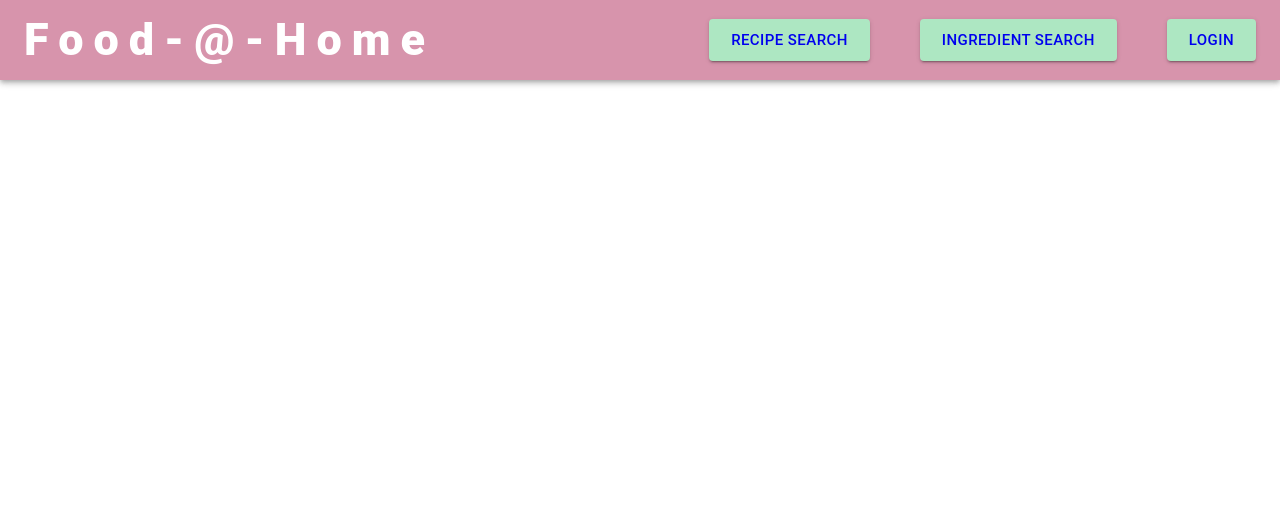
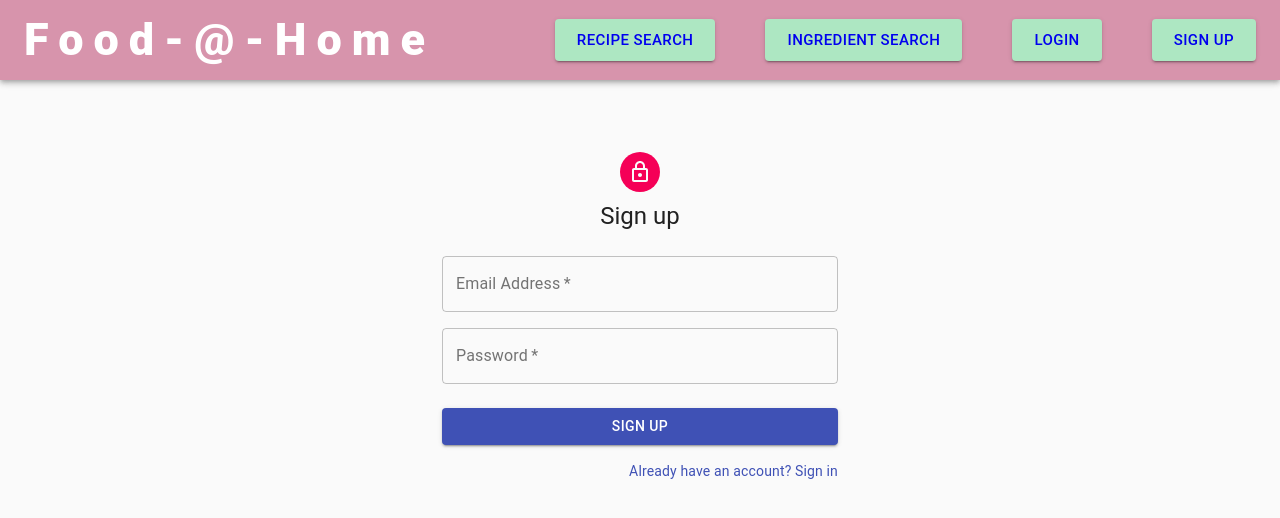
Before and after one commit to MaryWenzel/food-at-home, a React (Create React App) app: page /signup in a window 1280 px wide. Shown: the top 518 px of the page. Built offline with nearby package versions, Linux system fonts and the light colour scheme.

Commit message:
added firebase and signup component

```diff
--- a/package.json
+++ b/package.json
@@ -10,7 +10,7 @@
     "@testing-library/user-event": "^12.8.3",
     "axios": "^0.21.1",
     "express": "^4.17.1",
-    "firebase": "^8.3.1",
+    "firebase": "^8.3.2",
     "mysql": "^2.18.1",
     "nodemon": "^2.0.7",
     "react": "^17.0.2",
--- a/src/Router.js
+++ b/src/Router.js
@@ -3,6 +3,7 @@ import { Switch, Route } from "react-router";
 import RecipeSearch from "./components/RecipeSearch";
 import Ingredients from "./components/Ingredients";
 import Login from "./components/Login";
+import SignUp from "./components/SignUp";
 
 export default function Router() {
   return (
@@ -11,6 +12,7 @@ export default function Router() {
       <Route path="/search" component={RecipeSearch}></Route>
       <Route path="/ingredients" component={Ingredients}></Route>
       <Route path="/login" component={Login}></Route>
+      <Route path="/signup" component={SignUp}></Route>
     </Switch>
   );
 }
--- a/src/components/Navigation.js
+++ b/src/components/Navigation.js
@@ -47,6 +47,11 @@ const Navigation = () => {
               Login
             </Link>
           </Button>
+          <Button className={classes.button} variant="contained" size="large">
+            <Link className={classes.link} to="/signup">
+              Sign Up
+            </Link>
+          </Button>
 
           {/* <li className="nav-list-item">
               <Link to="/ingredients">Ingredient Search</Link>
--- /dev/null
+++ b/src/components/SignUp.js
@@ -0,0 +1,96 @@
+import React, { useRef } from "react";
+import Avatar from "@material-ui/core/Avatar";
+import Button from "@material-ui/core/Button";
+import CssBaseline from "@material-ui/core/CssBaseline";
+import TextField from "@material-ui/core/TextField";
+import Link from "@material-ui/core/Link";
+import Grid from "@material-ui/core/Grid";
+import LockOutlinedIcon from "@material-ui/icons/LockOutlined";
+import Typography from "@material-ui/core/Typography";
+import { makeStyles } from "@material-ui/core/styles";
+import Container from "@material-ui/core/Container";
+
+const useStyles = makeStyles((theme) => ({
+  paper: {
+    marginTop: theme.spacing(8),
+    display: "flex",
+    flexDirection: "column",
+    alignItems: "center",
+  },
+  avatar: {
+    margin: theme.spacing(1),
+    backgroundColor: theme.palette.secondary.main,
+  },
+  form: {
+    width: "100%", // Fix IE 11 issue.
+    marginTop: theme.spacing(3),
+  },
+  submit: {
+    margin: theme.spacing(3, 0, 2),
+  },
+}));
+
+export default function SignUp() {
+  const classes = useStyles();
+  const emailRef = useRef();
+  const passwordRef = useRef();
+
+  return (
+    <Container component="main" maxWidth="xs">
+      <CssBaseline />
+      <div className={classes.paper}>
+        <Avatar className={classes.avatar}>
+          <LockOutlinedIcon />
+        </Avatar>
+        <Typography component="h1" variant="h5">
+          Sign up
+        </Typography>
+        <form className={classes.form} noValidate>
+          <Grid container spacing={2}>
+            <Grid item xs={12}>
+              <TextField
+                variant="outlined"
+                required
+                fullWidth
+                id="email"
+                label="Email Address"
+                name="email"
+                autoComplete="email"
+                ref={emailRef}
+              />
+            </Grid>
+            <Grid item xs={12}>
+              <TextField
+                variant="outlined"
+                required
+                fullWidth
+                name="password"
+                label="Password"
+                type="password"
+                id="password"
+                autoComplete="current-password"
+                ref={passwordRef}
+              />
+            </Grid>
+          </Grid>
+          <Button
+            type="submit"
+            fullWidth
+            variant="contained"
+            color="primary"
+            className={classes.submit}
+          >
+            Sign Up
+          </Button>
+          <Grid container justify="flex-end">
+            <Grid item>
+              <Link to="/login" variant="body2">
+                Already have an account? Sign in
+              </Link>
+            </Grid>
+          </Grid>
+        </form>
+      </div>
+    </Container>
+  );
+}
```
Also changed, not shown: src/firebase.js (added, +16 -0 lines), src/contexts/AuthContext.js (added), 1 other file (tests, documents, lock files or other folders).
